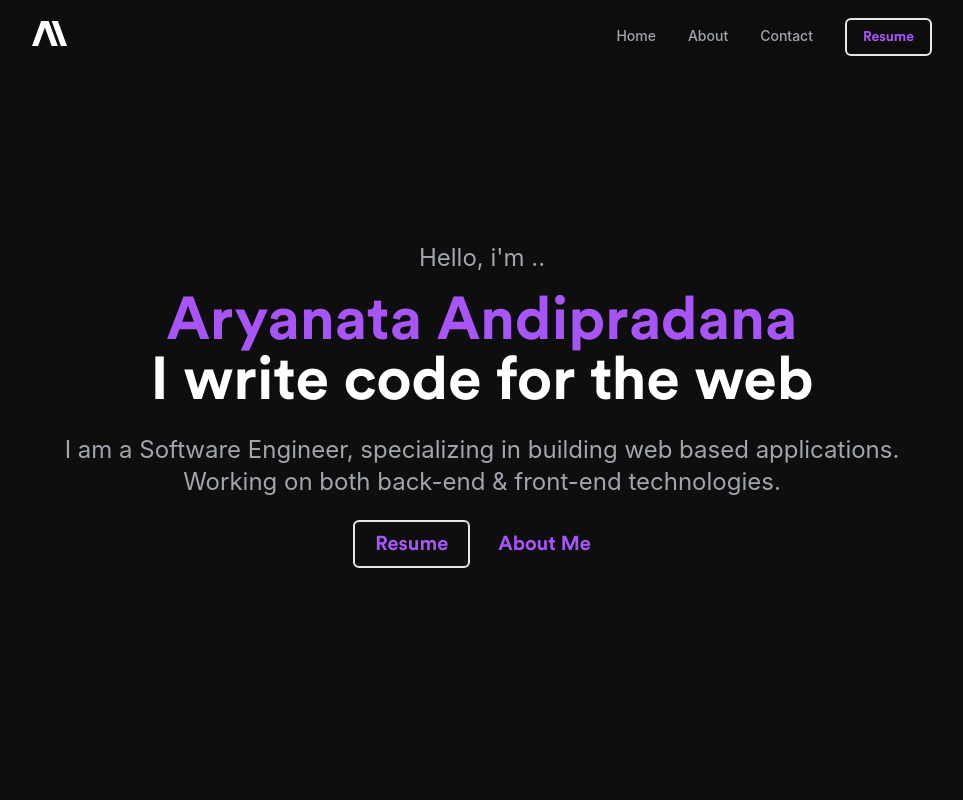
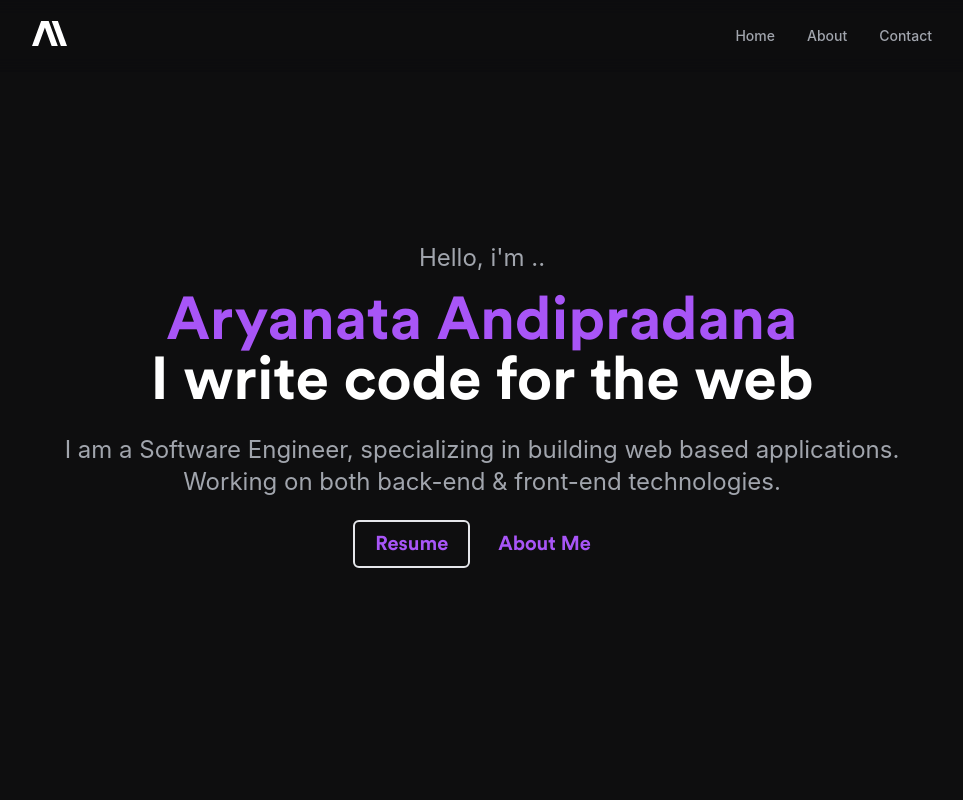
Before and after one commit to aryanataandi/aryanataandi-next, a Next.js app: page / in a window 1280 px wide. Shown: the top 800 px of the page, without its empty margins (158-1121 px from the left). Built offline with nearby package versions, Linux system fonts and the light colour scheme.

Commit message:
remove resume button

```diff
--- a/components/Navbar.jsx
+++ b/components/Navbar.jsx
@@ -54,11 +54,6 @@ function Navbar() {
                 </li>
               );
             })}
-            <li>
-              <a href="/resume" className="btn-sm">
-                Resume
-              </a>
-            </li>
           </ul>
         </div>
       </div>
```
